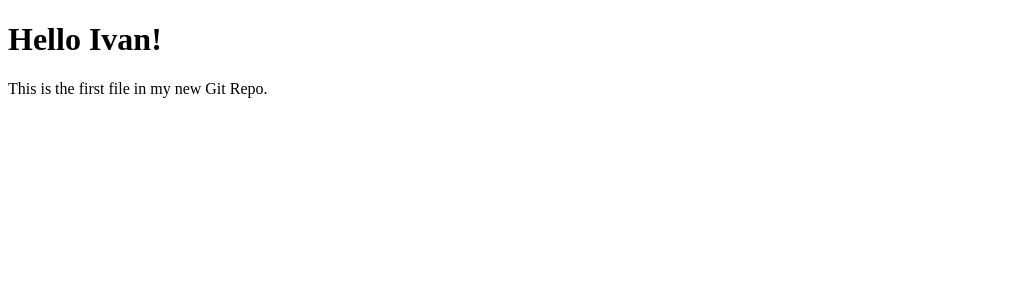
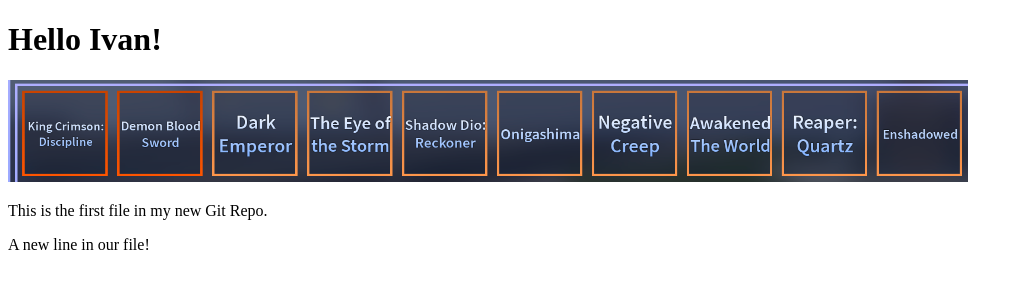
Before and after one commit to IvanW2012/gitTest, a plain HTML site: page index.html in a window 1280 px wide. Shown: the whole page, without its empty margins (0-1023 px from the left). Drawn offline with Linux system fonts and the light colour scheme.

Commit message:
added my skin inventory screenshot

```diff
--- a/index.html
+++ b/index.html
@@ -2,11 +2,15 @@
 <html>
 <head>
 <title>Hello Ivan!</title>
+<link rel="stylesheet" href="bluestyle.css">
 </head>
 <body>
 
 <h1>Hello Ivan!</h1>
+<div><img src="img_hello_world.png" alt="Hello World from Space"
+style="width:100%;max-width:960px"></div>
 <p>This is the first file in my new Git Repo.</p>
+<p>A new line in our file!</p>
 
 </body>
 </html>
```
Also changed, not shown: img_hello_world.png (added).
